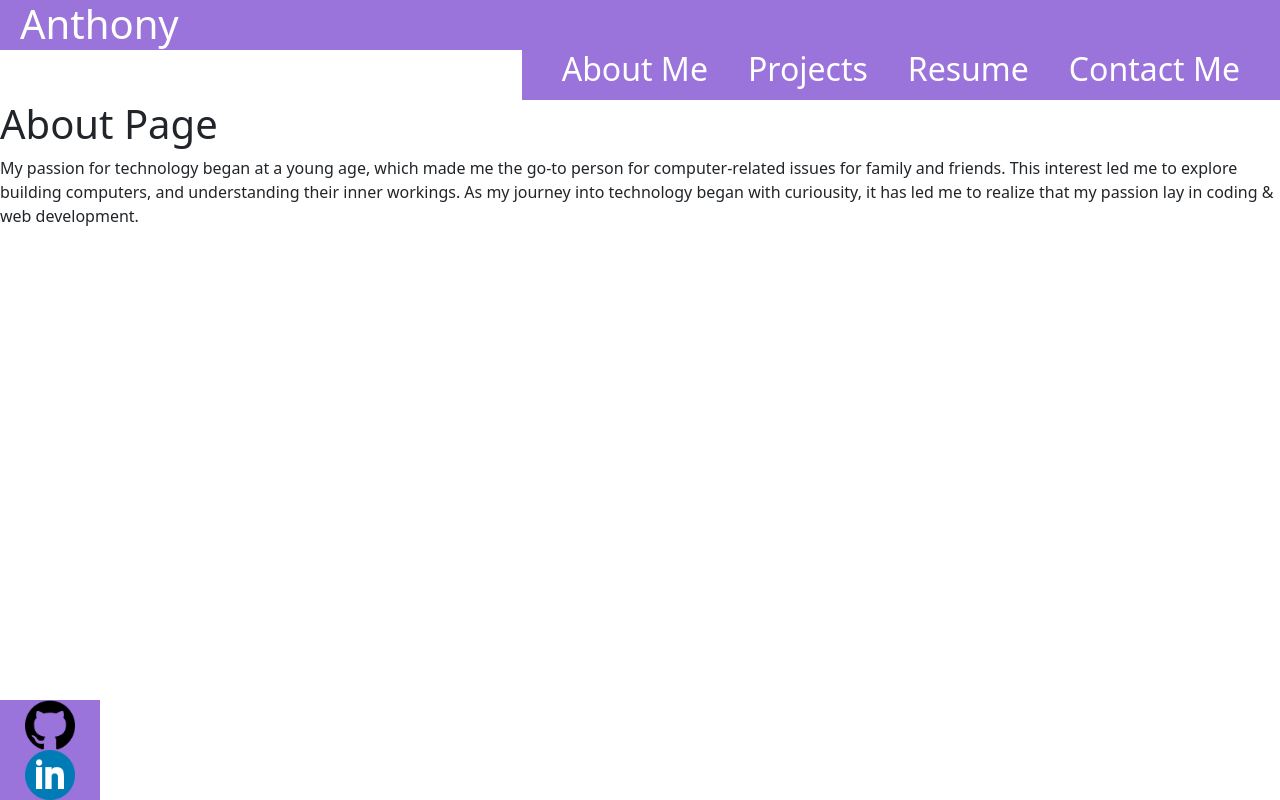
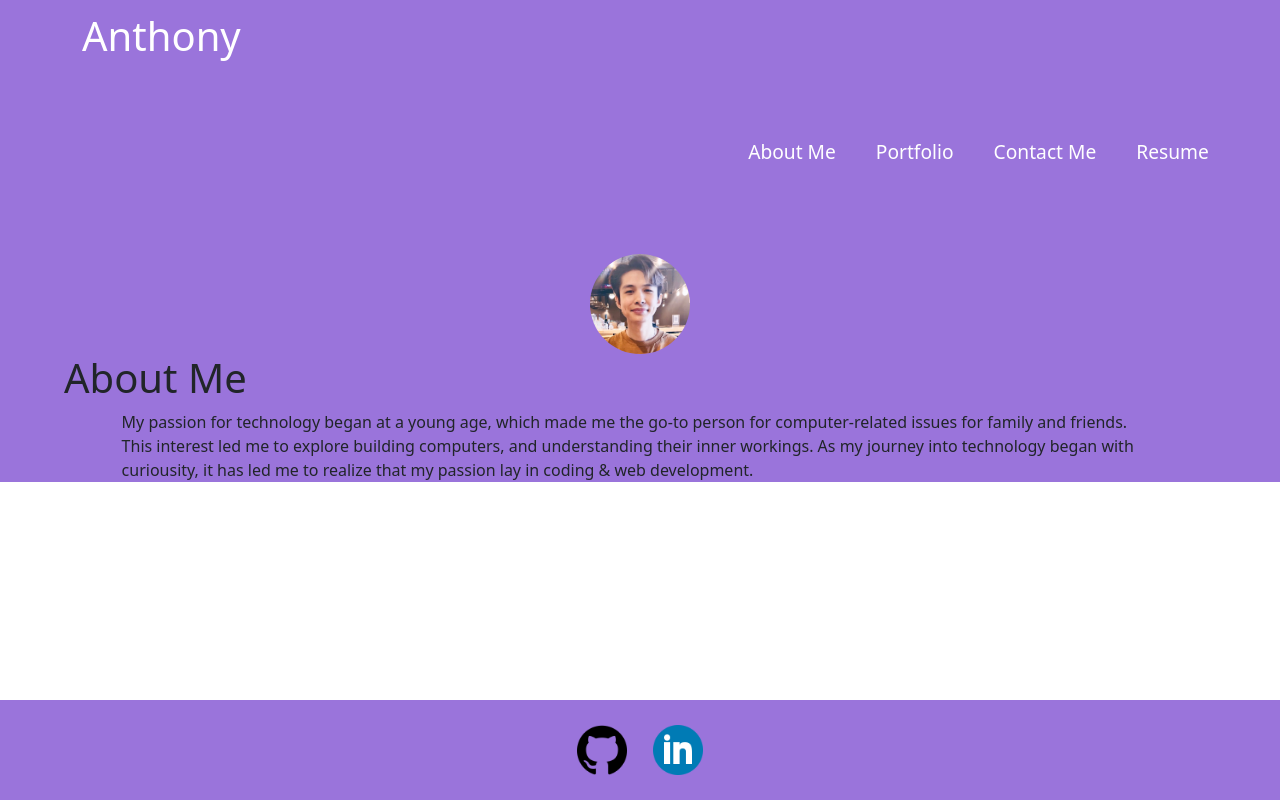
Before and after one commit to Blackswan1010/myreact-portfolio, a React (Vite) app: page / in a window 1280 px wide. Built offline with nearby package versions, Linux system fonts and the light colour scheme.

Commit message:
added styling, path fixing

```diff
--- a/src/App.jsx
+++ b/src/App.jsx
@@ -1,17 +1,20 @@
 import { Outlet } from "react-router-dom";
 import Navigation from "./components/Navigation";
 import Footer from "./components/Footer";
-import Wrapper from "./components/Wrapper";
 import Header from "./components/Header";
+
+const styles = {
+  container: {
+    background: '#9a74db',
+  },
+}
 
 function App() {
   return (
-    <div>
-        <Header/>
+    <div style={styles.container}>
+      <Header />
       <Navigation />
-      <Wrapper>
-        <Outlet />
-      </Wrapper>
+      <Outlet />
       <Footer />
     </div>
   );
--- a/src/components/Footer.jsx
+++ b/src/components/Footer.jsx
@@ -8,8 +8,10 @@ const styles = {
         justifyContent: 'center',
         background: '#9a74db',
         gap: '2%',
-        position: 'absolute',
+        position: 'fixed',
         bottom: 0,
+        width: '100%',
+        height: '100px',
     },
     image: {
         width: '50px',
@@ -20,8 +22,8 @@ const styles = {
 function Footer() {
     return (
         <footer style={styles.container}>
-            <a href="https://github.com/Blackswan1010"><img style={styles.image} src="./public/img/github.png" alt="icon of github"/></a>
-            <a href="https://www.linkedin.com/in/anthony-nguyen-32261526a/"><img style={styles.image} src="./public/img/linkedIn.png" alt="icon of linkedin"/></a>
+            <a href="https://github.com/Blackswan1010"><img style={styles.image} src="/img/github.png" alt="icon of github"/></a>
+            <a href="https://www.linkedin.com/in/anthony-nguyen-32261526a/"><img style={styles.image} src="/img/linkedIn.png" alt="icon of linkedin"/></a>
         </footer>
     );
 }
--- a/src/components/Header.jsx
+++ b/src/components/Header.jsx
@@ -7,13 +7,19 @@ const styles = {
         color: 'white',
         padding: '0 20px',
         alignItems: 'left',
+        justifyContent: 'left',
+        width: '100%',
+    },
+    content:{
+        margin: '0px 5%',
+        padding: '1% 0%',
     },
 }
 
 function Header() {
     return (
         <header style={styles.header}>
-            <h1>Anthony</h1>
+            <h1 style={styles.content}> Anthony</h1>
         </header>);
 }
 
--- a/src/components/Navigation.jsx
+++ b/src/components/Navigation.jsx
@@ -1,3 +1,5 @@
+import { Link, useLocation } from 'react-router-dom';
+
 const styles = {
     container: {
         display: 'flex',
@@ -6,33 +8,68 @@ const styles = {
     content: {
         display: 'flex',
         flexDirection: 'row',
-        alignItems: 'flex-start',
+        alignItems: 'right',
         background: '#9a74db',
         minHeight: 50,
         lineHeight: 3.5,
         fontSize: '1.2rem',
         color: 'white',
-        padding: '0 20px',
+        padding: '0 4%',
     },
     link: {
         color: 'white',
         textDecoration: 'none',
         margin: '0 20px',
     },
+    list: {
+        listStyle: 'none',
+        margin: '0 20px',
+    }
 
 }
 
 function Navigation() {
+
+    const currentPage = useLocation().pathname;
+
     return (
         <div style={styles.container}>
-            <div style={styles.content}>
-                <a href="" style={styles.link}><h2>About Me</h2></a>
-                <a href="" style={styles.link}><h2>Projects</h2></a>
-                <a href="" style={styles.link}><h2>Resume</h2></a>
-                <a href="" style={styles.link}><h2>Contact Me</h2></a>
-            </div>
+            <ul style={styles.content}>
+                <li style={styles.list}>
+                    <Link to="/about" style={styles.link}>
+                        <h2 className={currentPage === '/about' ? 'nav-link active' : 'nav-link'}>About Me</h2>
+                    </Link>
+                </li>
+                <li style={styles.list}>
+                    <Link to="/portfolio" style={styles.link}>
+                        <h2 className={currentPage === '/portfolio' ? 'nav-link active' : 'nav-link'}>Portfolio</h2>
+                    </Link>
+                </li>
+                <li style={styles.list}>
+                    <Link to="/contact" style={styles.link}>
+                        <h2 className={currentPage === '/contact' ? 'nav-link active' : 'nav-link'}>Contact Me</h2>
+                    </Link>
+                </li>
+                <li style={styles.list}>
+                    <Link to="/resume" style={styles.link}>
+                        <h2 className={currentPage === '/resume' ? 'nav-link active' : 'nav-link'}>Resume</h2>
+                    </Link>
+                </li>
+            </ul>
         </div>
+
     );
 }
 
 export default Navigation;
+
+
+
+// <div style={styles.container}>
+//     <div style={styles.content}>
+//         <a href="" style={styles.link}><h2>About Me</h2></a>
+//         <a href="" style={styles.link}><h2>Projects</h2></a>
+//         <a href="" style={styles.link}><h2>Resume</h2></a>
+//         <a href="" style={styles.link}><h2>Contact Me</h2></a>
+//     </div>
+// </div>
--- a/src/components/Wrapper.jsx
+++ /dev/null
@@ -1,5 +0,0 @@
-function Wrapper(props) {
-  return <main className="wrapper" {...props} />;
-}
-
-export default Wrapper;
--- a/src/components/pages/AboutPage.jsx
+++ b/src/components/pages/AboutPage.jsx
@@ -1,12 +1,42 @@
-function AboutPage  ()  {
+const styles = {
+    container: {
+        display: 'flex',
+        flexDirection: 'row',
+        alignItems: 'center',
+        flexWrap: 'wrap',
+        justifyContent: 'center',
+        background: '#9a74db',
+        height: '100%',
+    },
+    image: {
+        width: '100px',
+        height: '100px',
+        borderRadius: 100,
+    },
+    content: {
+        margin: '0px 5%',
+    },
+    article:{
+        margin: '0px 5%',
+    }
+
+}
+
+function AboutPage() {
     return (
-        <div>
-            <h1>About Page</h1>
-            <p>My passion for technology began at a young age, which made me the go-to person for computer-related
+        <div style={styles.container}>
+            <div>
+                <img style={styles.image} src="/public/img/my-pic.jpg" />
+            </div>
+
+            <div style={styles.content}>
+                <h1>About Me</h1>
+                <p style={styles.article}> My passion for technology began at a young age, which made me the go-to person for computer-related
                     issues for family and friends. This interest led me to explore building computers, and understanding
                     their inner workings.
                     As my journey into technology began with curiousity, it has led me to realize that my passion lay in
                     coding & web development. </p>
+            </div>
         </div>
     )
 }
--- a/src/components/pages/PortfolioPage.jsx
+++ b/src/components/pages/PortfolioPage.jsx
@@ -1,7 +1,32 @@
+const styles = {
+    container: {
+        display: 'flex',
+        flexDirection: 'row',
+        alignItems: 'center',
+        flexWrap: 'wrap',
+        justifyContent: 'center',
+        background: '#9a74db',
+        gap: '2% 8%',
+        position: 'relative',
+        bottom: 0,
+        width: '100%',
+        height: '100%',
+
+    },
+    card: {
+        width: '4px',
+        height: '50px',
+    },
+    image: {
+        width: '50px',
+        height: '50px',
+    },
+
+}
 
 function PortfolioPage() {
     return (
-        <div>
+        <div style={styles.container}>
             <h1>Portfolio Page</h1>
         </div>
     );
--- a/src/components/pages/ResumePage.jsx
+++ b/src/components/pages/ResumePage.jsx
@@ -1,8 +1,48 @@
+const styles = {
+    container: {
+        display: 'flex',
+        flexDirection: 'column',
+        alignItems: 'center',
+        flexWrap: 'wrap',
+        justifyContent: 'center',
+        background: '#9a74db',
+        gap: '2% 8%',
+        position: 'relative',
+        bottom: 0,
+        width: '100%',
+        height: '100%',
+        listStyleType: 'none',
+    },
+
+}
+
+
 function Resume() {
     return (
-        <div>
+        <div style={styles.container}>
             <h1>Resume</h1>
-            <p>My resume will go here</p>
+            <h2>Front-end Proficiencies:</h2>
+            <br/>
+            <li>HTML,</li>
+            <li>CSS,</li>
+            <li>JaveScript,</li>
+            <li>jQuery,</li>
+            <li>Responsive design,</li>
+            <li>React,</li>
+            <li>BootStrap,</li>
+
+            <br/>
+            <br/>
+
+            <h2>Back-end Proficiencies:</h2>
+            <br/>
+            <li>APIs,</li>
+            <li>Node,</li>
+            <li>Express,</li>
+            <li>MySQL, Sequelize</li>
+            <li>MongoDB, Mongoose</li>
+            <li>Rest</li>
+            <li>GraphQL</li>
         </div>
     );
 }
```
